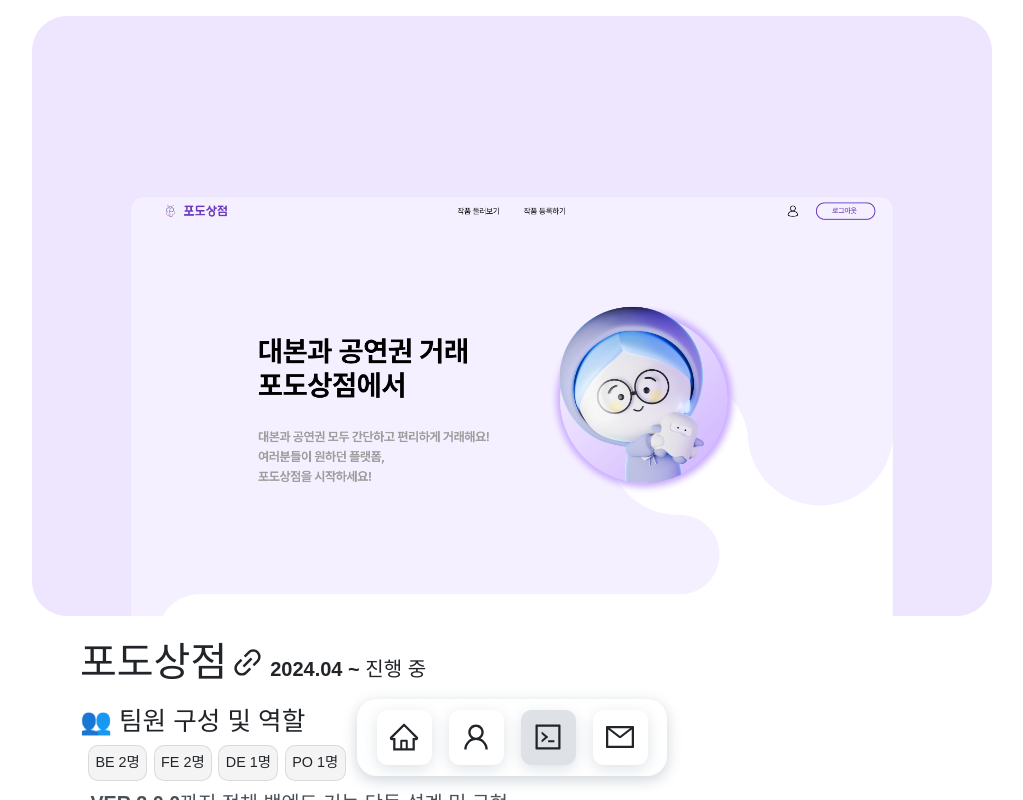
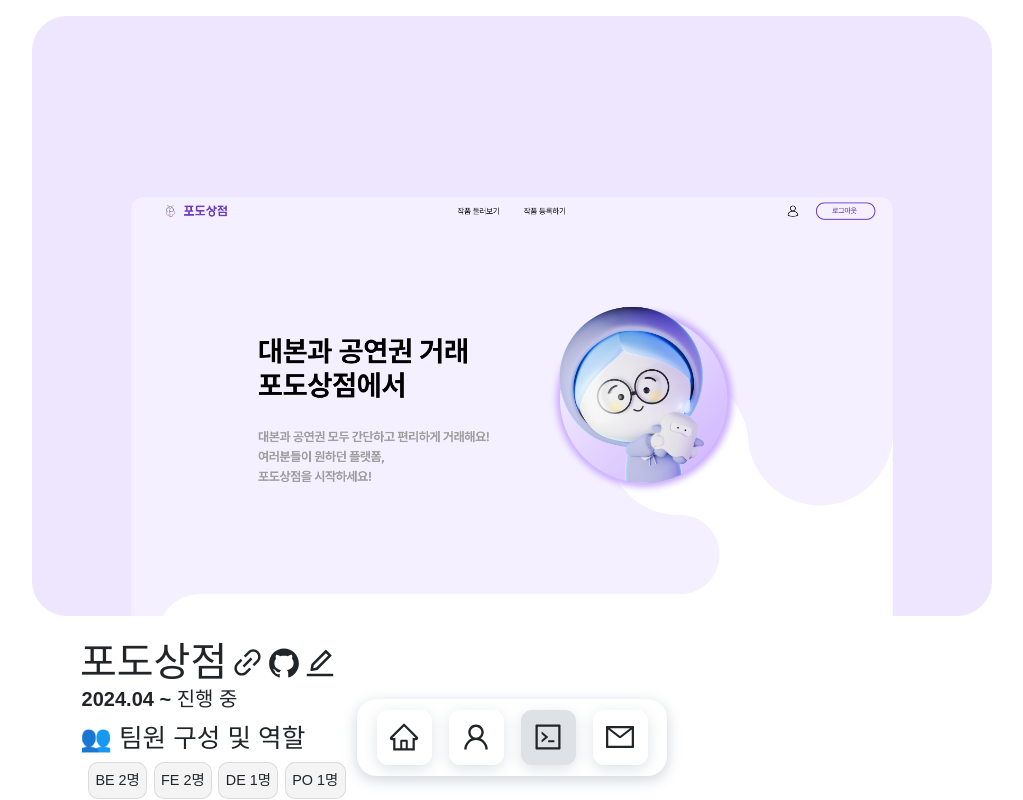
Before and after one commit to pipi-shortstocking/pipi-shortstocking.github.io, a React (Vite) app: page /projects/podostore in a window 1280 px wide. Shown: the whole page, without its empty margins (128-1151 px from the left). Built offline with nearby package versions, Linux system fonts and the light colour scheme; a web font is replaced by a local one.

Commit message:
아이콘 수정

```diff
--- a/src/pages/projects/PodoStore.tsx
+++ b/src/pages/projects/PodoStore.tsx
@@ -1,5 +1,5 @@
 import styled from "styled-components";
-import { AiOutlineLink } from "react-icons/ai";
+import { AiOutlineLink, AiOutlineGithub, AiOutlineEdit } from "react-icons/ai";
 
 export default function PodoStore() {
   return (
@@ -16,8 +16,24 @@ export default function PodoStore() {
             <Title>포도상점</Title>
             <AiOutlineLink size={35} />
           </WebsiteLink>
-          <DateText>2024.04 ~ 진행 중</DateText>
+          <WebsiteLink
+            href="https://github.com/Podo-Store/BE"
+            target="_blank"
+            rel="noopener noreferrer"
+            onClick={(e) => e.stopPropagation()}
+          >
+            <AiOutlineGithub size={34} />
+          </WebsiteLink>
+          <WebsiteLink
+            href="https://velog.io/@jannie526/series/Podo-Store-%EA%B0%9C%EB%B0%9C-%EC%9D%BC%EC%A7%80"
+            target="_blank"
+            rel="noopener noreferrer"
+            onClick={(e) => e.stopPropagation()}
+          >
+            <AiOutlineEdit size={34} />
+          </WebsiteLink>
         </TitleContainer>
+        <DateText>2024.04 ~ 진행 중</DateText>
         <Subtitle1>👥 팀원 구성 및 역할</Subtitle1>
         <MemberContainer>
           <Member>BE 2명</Member>
@@ -252,7 +268,7 @@ const TitleContainer = styled.div`
   display: flex;
   flex-direction: row;
   align-items: baseline;
-  gap: 0.3rem;
+  gap: 0.1rem;
   width: 100%;
 `;
 
@@ -295,7 +311,7 @@ const Subtitle2 = styled.h2`
 const DateText = styled.h2`
   font-size: 1.25rem;
   color: #212529;
-  margin: 0;
+  margin: -0.3rem 0 -0.5rem 0.1rem;
 `;
 
 const Content1 = styled.h3`
--- a/src/pages/projects/PodoTicket.tsx
+++ b/src/pages/projects/PodoTicket.tsx
@@ -1,4 +1,5 @@
 import styled from "styled-components";
+import { AiOutlineGithub, AiOutlineEdit } from "react-icons/ai";
 
 export default function PodoTicket() {
   return (
@@ -6,9 +7,25 @@ export default function PodoTicket() {
       <Img src="/podoticket.png" />
       <InfoContainer>
         <TitleContainer>
-          <Title>포도티켓</Title>
-          <DateText>2024.10 ~ 진행 중</DateText>
+          <WebsiteLink
+            href="https://github.com/Podo-Ticket/BE"
+            target="_blank"
+            rel="noopener noreferrer"
+            onClick={(e) => e.stopPropagation()}
+          >
+            <Title>포도티켓</Title>
+            <AiOutlineGithub size={35} />
+          </WebsiteLink>
+          <WebsiteLink
+            href="https://velog.io/@jannie526/series/PODO-TICKET-%EA%B0%9C%EB%B0%9C-%EC%9D%BC%EC%A7%80"
+            target="_blank"
+            rel="noopener noreferrer"
+            onClick={(e) => e.stopPropagation()}
+          >
+            <AiOutlineEdit size={34} />
+          </WebsiteLink>
         </TitleContainer>
+        <DateText>2024.10 ~ 진행 중</DateText>
         <Subtitle1>👥 팀원 구성 및 역할</Subtitle1>
         <MemberContainer>
           <Member>BE 2명</Member>
@@ -251,14 +268,32 @@ const TitleContainer = styled.div`
   display: flex;
   flex-direction: row;
   align-items: baseline;
-  gap: 0.8rem;
+  gap: 0.1rem;
   width: 100%;
 `;
 
 const Title = styled.h1`
   font-size: 2.5rem;
   color: #212529;
-  margin: 0.5rem 0 0.3rem 0;
+  margin: 0.5rem 0.2rem 0.3rem 0;
+`;
+
+const WebsiteLink = styled.a`
+  display: flex;
+  flex-direction: row;
+  align-items: baseline;
+  margin: 0;
+  color: #212529;
+  gap: 0.2rem;
+
+  & > svg {
+    position: relative;
+    top: 0.26em;
+  }
+
+  &:hover {
+    color: #212529;
+  }
 `;
 
 const Subtitle1 = styled.h2`
@@ -276,7 +311,7 @@ const Subtitle2 = styled.h2`
 const DateText = styled.h2`
   font-size: 1.25rem;
   color: #212529;
-  margin: 0;
+  margin: -0.3rem 0 -0.5rem 0.1rem;
 `;
 
 const Content1 = styled.h3`
```
Also changed, not shown: 1 other file (tests, documents, lock files or other folders).
